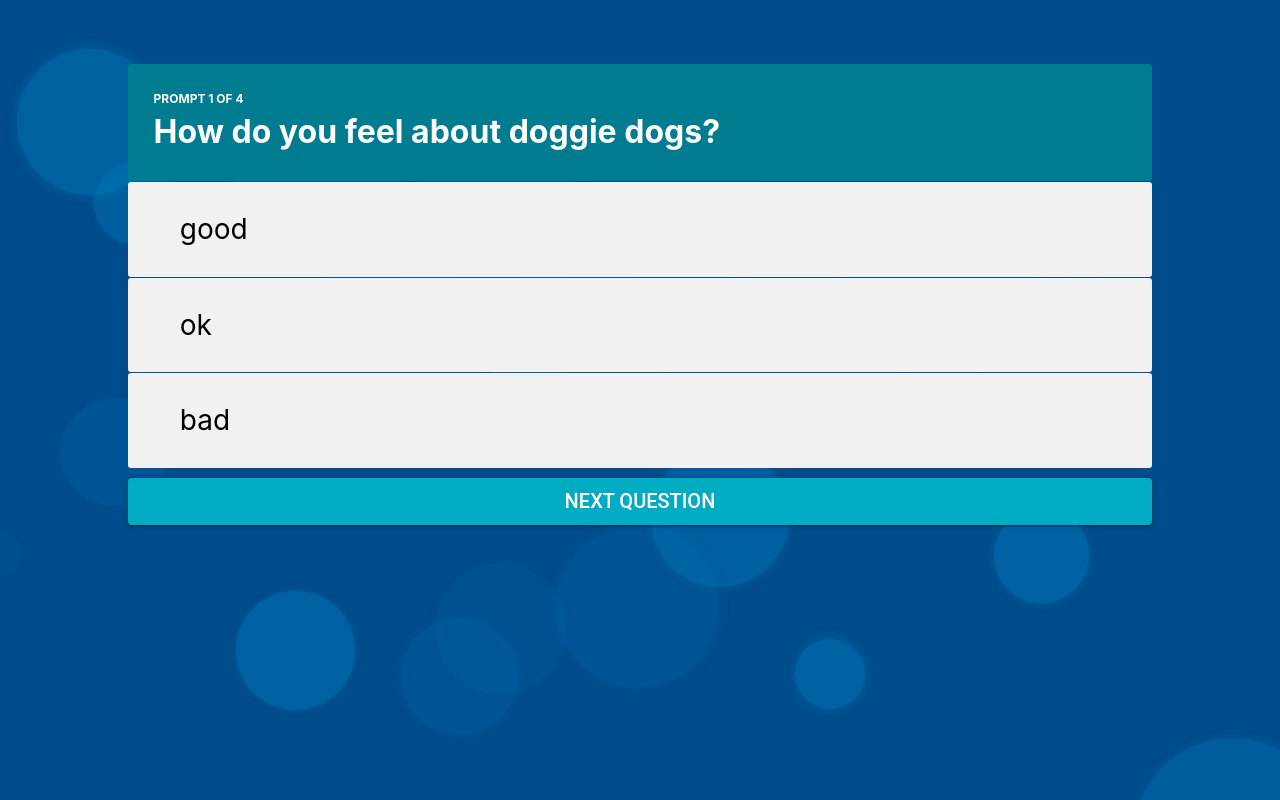
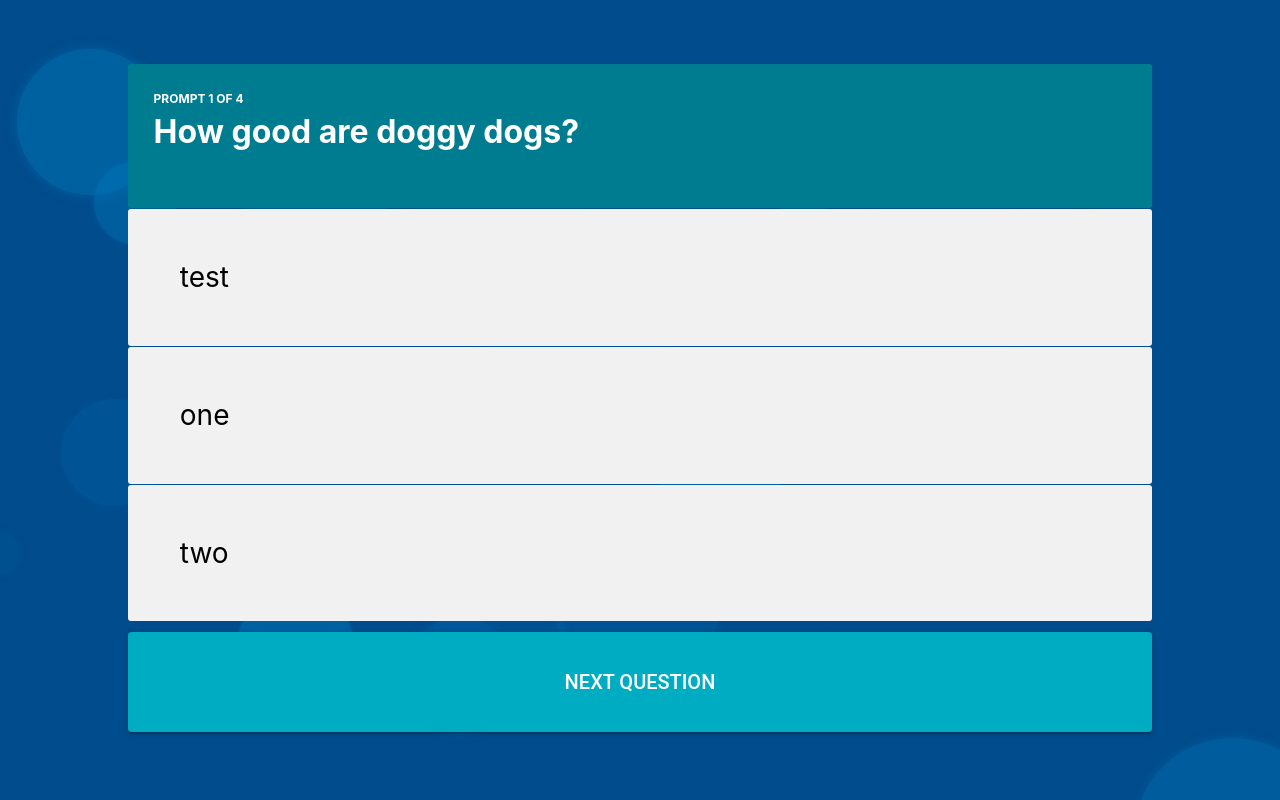
Before and after one commit to Chris-Perkins/ENC4416-Filter-Bubbles-Creating-Community, a React app: page / in a window 1280 px wide. Built offline with nearby package versions, Linux system fonts and the light colour scheme.

Commit message:
Minor view sizing fixing; quiz content now dynamic from props

```diff
--- a/src/components/Quiz.tsx
+++ b/src/components/Quiz.tsx
@@ -5,9 +5,10 @@ import { Button, MuiThemeProvider } from "@material-ui/core";
 
 const pageStyle = {
     marginTop:"5%",
+    marginBottom: "5%",
     marginLeft:"10%",
     width: "80%",
-    maxHeight:"95%",
+    height:"90%",
     position:"absolute" as "absolute",
 };
 
@@ -29,11 +30,24 @@ const quizHeader = {
 
 const nextQuestionButtonStyle = {
     width: "100%",
+    height: "14%",
     marginTop: "1%",
     fontSize: "2.5vh"
 };
 
-export class Quiz extends React.Component {
+export class Quiz extends React.Component<{}, {
+    question: string, selectedContainerIndex: null, options: [string, string, string]}> {
+
+    constructor(args) {
+        super(args);
+
+        this.state = {
+            question: "How good are doggy dogs?",
+            selectedContainerIndex: null,
+            options: ["test", "one", "two"]
+        };
+    }
+
     render() {
         return (
             <div style={pageStyle}>
@@ -41,17 +55,13 @@ export class Quiz extends React.Component {
                     <div style ={quizTitleInfo}>
                         PROMPT 1 OF 4
                     </div>
-                    How do you feel about doggie dogs?
+                    {this.state.question}
                 </div>
-                <QuizQuestion>
-                    good
-                </QuizQuestion>
-                <QuizQuestion>
-                    ok
-                </QuizQuestion>
-                <QuizQuestion>
-                    bad
-                </QuizQuestion>
+                { this.state.options.map(val => (
+                    <QuizQuestion>
+                        {val}
+                    </QuizQuestion>
+                ))}
                 <MuiThemeProvider theme={filterBubbleTheme}>
                     <Button style={nextQuestionButtonStyle} variant="contained" color="secondary">
                         Next Question
--- a/src/components/QuizQuestion.tsx
+++ b/src/components/QuizQuestion.tsx
@@ -6,6 +6,7 @@ import { filterBubbleTheme } from "../filterBubbleTheme";
 
 const quizQuestionStyle = {
     width: "100%",
+    height: "19%",
     paddingLeft: "3.5%",
     paddingRight: "3.5%",
     paddingTop: "1%",
```
